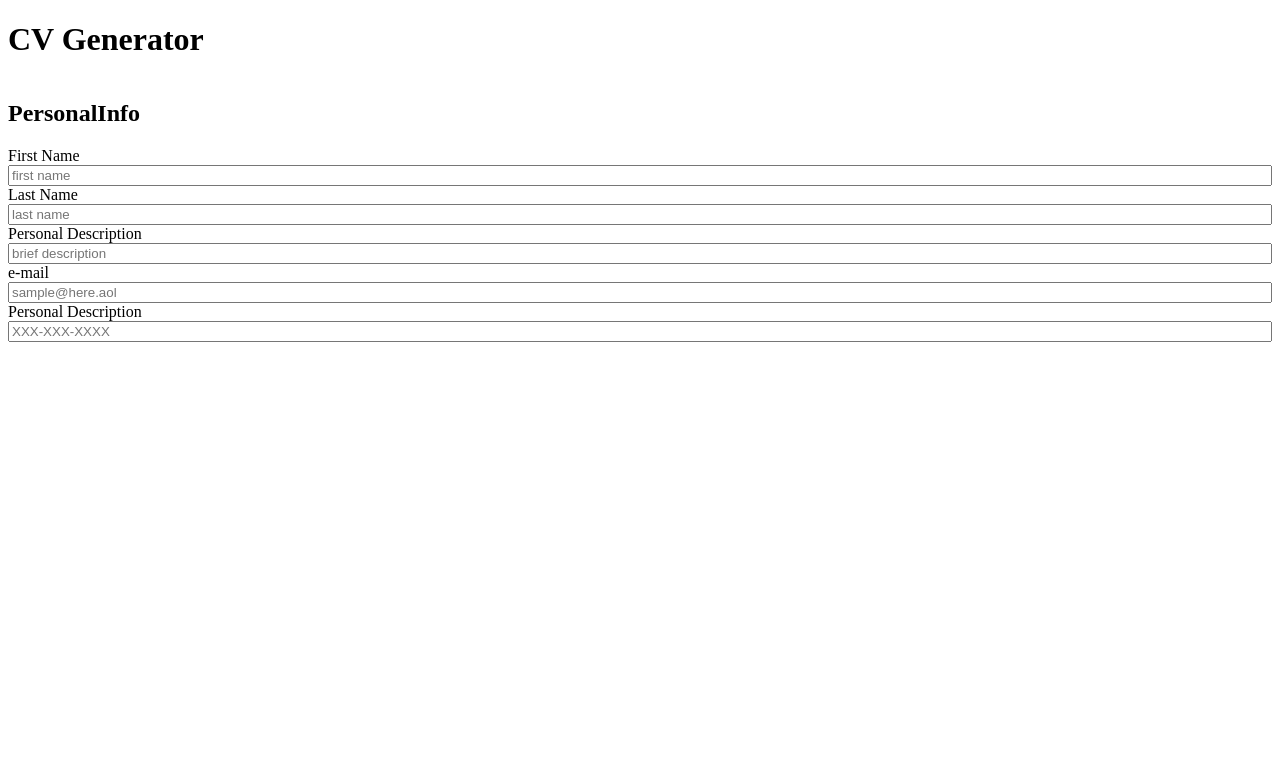
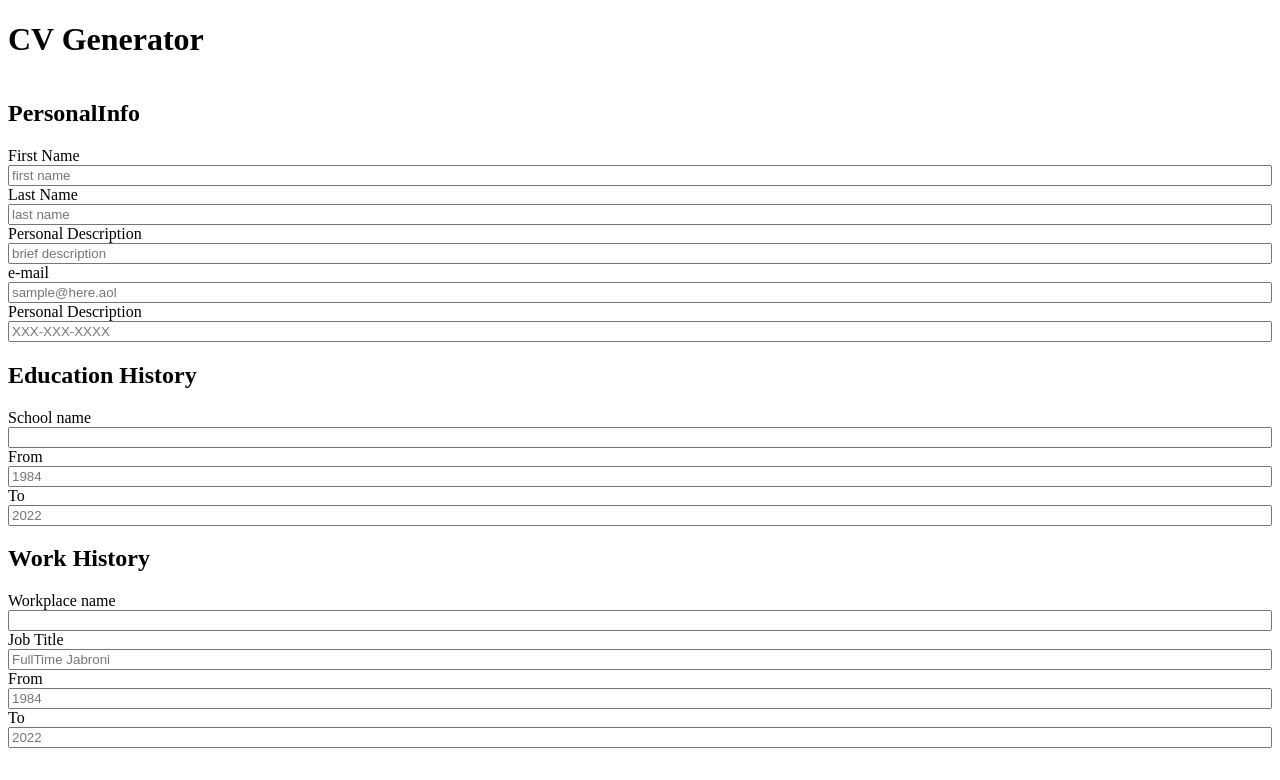
Before and after one commit to daygoDao/cv-project, a React (Create React App) app: page / in a window 1280 px wide. Shown: the top 780 px of the page. Built offline with nearby package versions, Linux system fonts and the light colour scheme.

Commit message:
added content to work and education history

```diff
--- a/src/components/CVform.js
+++ b/src/components/CVform.js
@@ -1,11 +1,15 @@
 // import React from "react"
 import PersonalInfo from './PersonalInfo';
+import EducationHistory from './EducationHistory';
+import WorkHistory from './WorkHistory';
 
 const CVform = (props) => {
   return (
     <form>
       <h1>CV Generator</h1>
       <PersonalInfo />
+      <EducationHistory />
+      <WorkHistory />
     </form>
   );
 };
--- a/src/components/EducationHistory.js
+++ b/src/components/EducationHistory.js
@@ -0,0 +1,25 @@
+import React from "react";
+
+const EducationHistory = () => {
+  return (
+    <div className="education">
+      <h2>Education History</h2>
+
+      <label htmlFor="schoolName">School name</label>
+      <input type="text" name="schoolName" id="schoolName" />
+
+      <label htmlFor="schoolFrom">From</label>
+      <input
+        type="number"
+        name="schoolFrom"
+        id="schoolFrom"
+        placeholder="1984"
+      />
+
+      <label htmlFor="schoolTo">To</label>
+      <input type="number" name="schoolTo" id="schoolTo" placeholder="2022" />
+    </div>
+  );
+};
+
+export default EducationHistory;
--- a/src/components/WorkHistory.js
+++ b/src/components/WorkHistory.js
@@ -0,0 +1,28 @@
+import React from "react";
+
+const WorkHistory = () => {
+  return (
+    <div className="work">
+      <h2>Work History</h2>
+
+      <label htmlFor="workName">Workplace name</label>
+      <input type="text" name="workName" id="workName" />
+
+      <label htmlFor="workPosition">Job Title</label>
+      <input
+        type="text"
+        name="workPosition"
+        id="workPosition"
+        placeholder="FullTime Jabroni"
+      />
+
+      <label htmlFor="workFrom">From</label>
+      <input type="number" name="workFrom" id="workFrom" placeholder="1984" />
+
+      <label htmlFor="workTo">To</label>
+      <input type="number" name="workTo" id="workTo" placeholder="2022" />
+    </div>
+  );
+};
+
+export default WorkHistory;
--- a/src/style.css
+++ b/src/style.css
@@ -1,4 +1,6 @@
-.personal {
+.personal,
+.education,
+.work {
     display: flex;
     flex-direction: column;
 }
```
